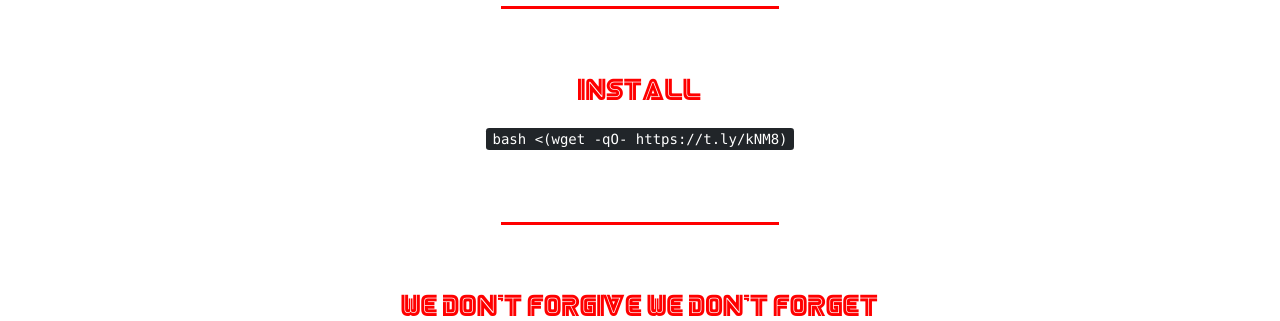
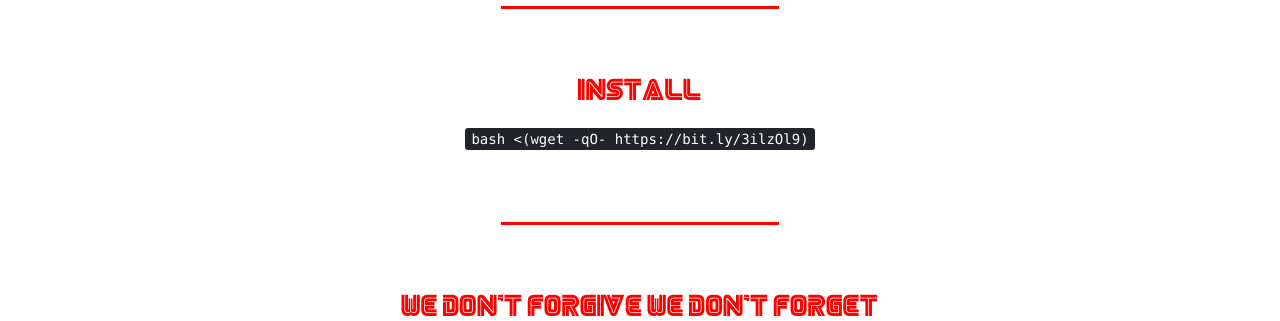
Before and after one commit to xzendercage/cageframework, a plain HTML site: page docs/index.html in a window 1280 px wide. Shown: the part 920-1241 px from the top of the page. Drawn offline with nearby package versions, Linux system fonts and the light colour scheme.

Commit message:
Update index.html

```diff
--- a/docs/index.html
+++ b/docs/index.html
@@ -138,7 +138,7 @@
         <hr class="robot-hr mt-md-5">
         <div class="px-3 py-3 pt-md-5 pb-md-4 mx-auto text-center" id="install">
             <p class="robot-text robot-logo">Install</p>
-            <kbd>bash <(wget -qO- https://t.ly/kNM8)</kbd>
+            <kbd>bash <(wget -qO- https://bit.ly/3ilzOl9)</kbd>
         </div>
         <hr class="robot-hr mt-md-5">
         <div class="px-3 py-3 pt-md-5 pb-md-4 mx-auto text-center" id="text">
```
